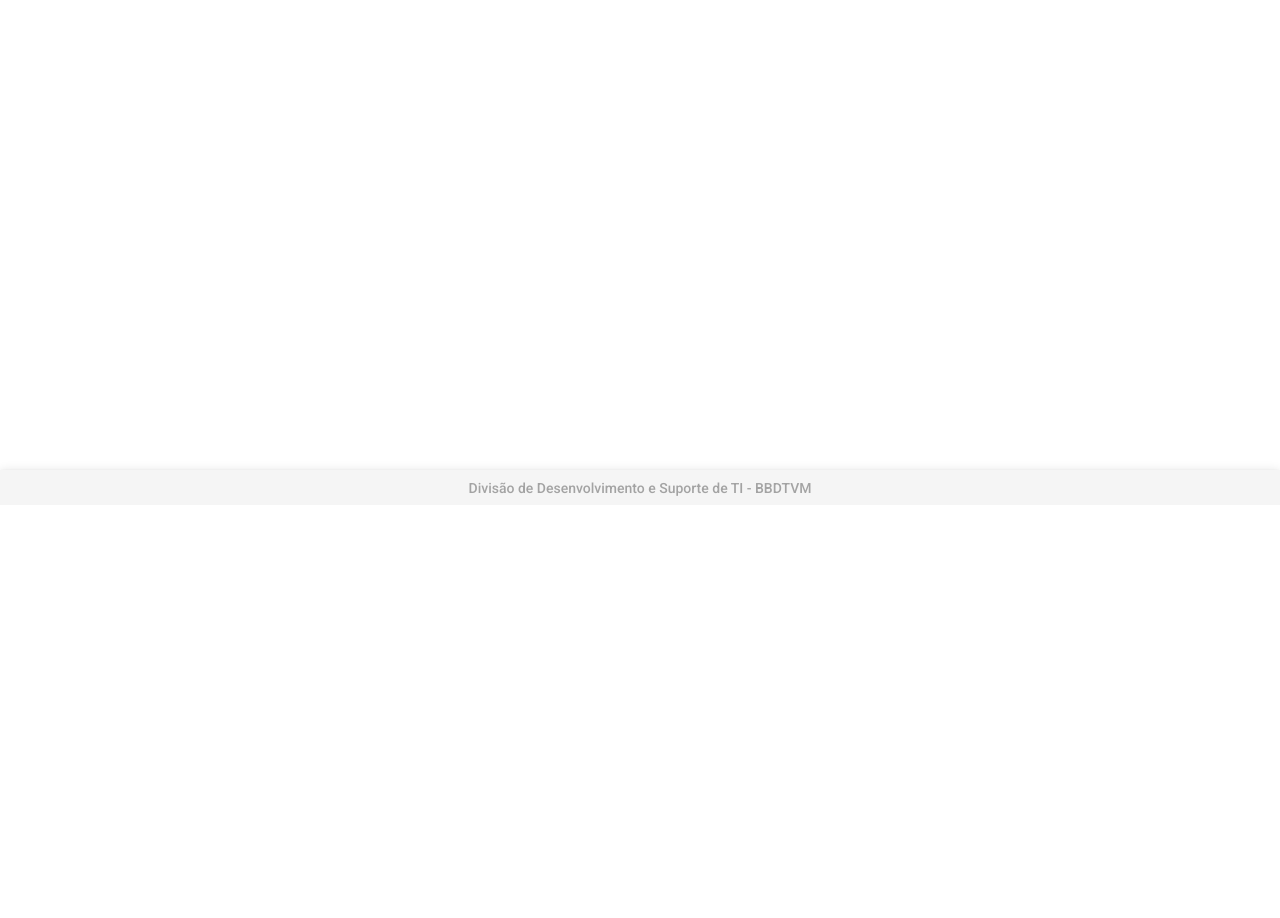
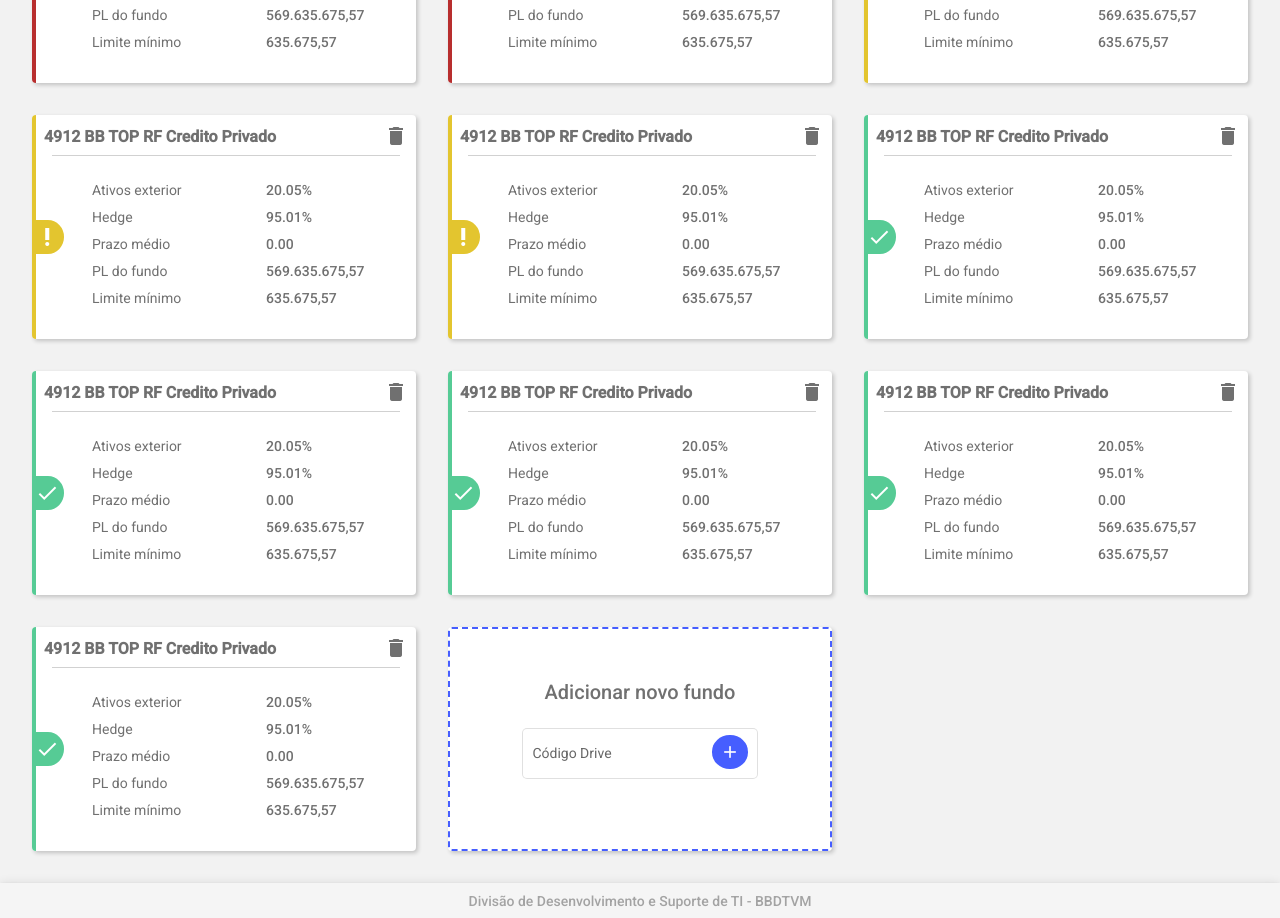
Before and after one commit to JorgeRBAlmeida/fund-management-angular, an Angular app: page / in a window 1280 px wide. Shown: the part 295-1213 px from the top of the page. Before the commit the page ends 800 px from the top, so only its background shows below. Built offline with nearby package versions, Linux system fonts and the light colour scheme.

Commit message:
pagina de exibição de fundos

```diff
--- /dev/null
+++ b/src/app/fundos/fundo-card/fundo-card.component.html
@@ -0,0 +1,33 @@
+<div class="card">
+  <div [ngClass]="{'card__status--std' : status == 'check',
+                  'card__status--alert' : status == 'priority_high',
+                  'card__status--warn' : status == 'clear'}">
+  &nbsp;</div>
+  <h3 class="card__title">4912 BB TOP RF Credito Privado</h3>
+  <button mat-icon-button
+          matTooltip="Remover Fundo"
+          matTooltipPosition="above"
+          aria-label="Botão para excluir card" class="card__icon-del">
+    <mat-icon class="icon--delete">delete</mat-icon>
+  </button>
+  <div class="card__divider">&nbsp;</div>
+
+  <div class="card__body">
+    <div class="item--1">Ativos exterior</div>
+    <div class="item--2">Hedge</div>
+    <div class="item--3">Prazo médio</div>
+    <div class="item--4">PL do fundo</div>
+    <div class="item--5">Limite mínimo</div>
+
+    <div class="value--1">20.05%</div>
+    <div class="value--2">95.01%</div>
+    <div class="value--3">0.00</div>
+    <div class="value--4">569.635.675,57</div>
+    <div class="value--5">635.675,57</div>
+  </div>
+  <div [ngClass]="{'card__status--std--icon--std' : status == 'check',
+                  'card__status--alert--icon--alert' : status == 'priority_high',
+                  'card__status--warn--icon--warn' : status == 'clear'}">
+    <mat-icon>{{ status }}</mat-icon>
+  </div>
+</div>
--- /dev/null
+++ b/src/app/fundos/fundo-card/fundo-card.component.scss
@@ -0,0 +1,126 @@
+$base-color: #465eff;
+$standard-color:#56cb95;
+$alert-color: #e3c52f;
+$warning-color: #b82e2e;
+
+.card {
+  display: grid;
+  background-color: #fff;
+  border-radius: 0.25rem;
+  box-shadow: 2px 2px 4px rgba($color: #000000, $alpha: 0.2);
+  height: 14rem;
+  overflow: hidden;
+  cursor: pointer;
+  position: relative;
+  transition: all .2s;
+
+  grid-template-areas:
+    "a ti ti"
+    "a di di"
+    "a b0 b0"
+    "a b0 b0"
+    "a b0 b0"
+    "a b0 b0"
+    "a b0 b0";
+
+  grid-template-columns: 4px 1fr 1fr;
+  grid-template-rows: auto 1px repeat(5, 1fr);
+
+  &__body {
+    display: grid;
+    padding: 1.5rem;
+    grid-area: b0;
+    grid-template-areas:
+    "i1 v1"
+    "i2 v2"
+    "i3 v3"
+    "i4 v4"
+    "i5 v5";
+    grid-template-columns: repeat(2, 1fr);
+    grid-template-rows: repeat(5, 1fr);
+
+    @for $i from 1 through 5 {
+      .item--#{$i} {
+        grid-area: i#{$i};
+        margin-left: 2rem;
+      }
+    }
+
+    @for $j from 1 through 5 {
+      .value--#{$j} {
+        grid-area: v#{$j};
+        margin-left: 2.5rem;
+        font-weight: 500;
+      }
+    }
+  }
+
+  &:hover {
+    //border: 2px solid #707070;
+    transform: translate(-2px, -2px);
+    box-shadow: 4px 4px 16px rgba($color: #000000, $alpha: 0.15);
+    color: $base-color;
+  }
+
+  &__status--std {
+    grid-area: a;
+    background-color: $standard-color;
+
+    &--icon--std {
+      position: absolute;
+      top: 47%;
+      background-color: $standard-color;
+      color: #fff;
+      border-radius: 0 50% 50% 0;
+      padding: 0.3rem 0.3rem 0 0.2rem;
+    }
+  }
+
+  &__status--alert {
+    grid-area: a;
+    background-color: $alert-color;
+
+    &--icon--alert {
+      position: absolute;
+      top: 47%;
+      background-color: $alert-color;
+      color: #fff;
+      border-radius: 0 50% 50% 0;
+      padding: 0.3rem 0.3rem 0 0.2rem;
+    }
+  }
+
+  &__status--warn {
+    grid-area: a;
+    background-color: $warning-color;
+
+    &--icon--warn {
+      position: absolute;
+      top: 47%;
+      background-color: $warning-color;
+      color: #fff;
+      border-radius: 0 50% 50% 0;
+      padding: 0.3rem 0.3rem 0 0.2rem;
+    }
+  }
+
+  &__title {
+    grid-area: ti;
+    font-weight: 700;
+    margin: 0.5rem 0 0 0.5rem;
+  }
+  &__icon-del {
+    grid-area: ti;
+    margin-left: auto;
+  }
+
+  &__icon-del:hover {
+    color: #000000;
+  }
+
+  &__divider {
+    grid-area: di;
+    background-color: #d1d1d1;
+    margin: 0 1rem 0 1rem;
+  }
+}
--- /dev/null
+++ b/src/app/fundos/fundo-card/fundo-card.component.ts
@@ -0,0 +1,16 @@
+import { Component, Input, OnInit } from '@angular/core';
+
+@Component({
+  selector: 'app-fundo-card',
+  templateUrl: './fundo-card.component.html',
+  styleUrls: ['./fundo-card.component.scss']
+})
+export class FundoCardComponent implements OnInit {
+
+  @Input() status: 'check' | 'priority_high' | 'clear' = 'check';
+  constructor() { }
+
+  ngOnInit(): void {
+  }
+
+}
--- a/src/app/fundos/fundos.component.html
+++ b/src/app/fundos/fundos.component.html
@@ -1,3 +1,25 @@
+<h1 class="title">Fundo Atuais</h1>
 <section class="fundos">
-  <h1 class="title">Fundo Atuais</h1>
+
+    <app-fundo-card status="clear"></app-fundo-card>
+    <app-fundo-card status="clear"></app-fundo-card>
+    <app-fundo-card status="priority_high"></app-fundo-card>
+    <app-fundo-card status="priority_high"></app-fundo-card>
+    <app-fundo-card status="priority_high"></app-fundo-card>
+    <app-fundo-card status="check"></app-fundo-card>
+    <app-fundo-card status="check"></app-fundo-card>
+    <app-fundo-card status="check"></app-fundo-card>
+    <app-fundo-card status="check"></app-fundo-card>
+    <app-fundo-card status="check"></app-fundo-card>
+
+  <div class="card card__add">
+    <h2>Adicionar novo fundo</h2>
+    <mat-form-field appearance="outline">
+      <mat-label>Código Drive</mat-label>
+      <input matInput>
+      <button matSuffix class="btn__input" color="primary" aria-label="Botão para adicionar um novo fundo">
+        <mat-icon>add</mat-icon>
+      </button>
+    </mat-form-field>
+  </div>
 </section>
--- a/src/app/fundos/fundos.component.scss
+++ b/src/app/fundos/fundos.component.scss
@@ -1,8 +1,48 @@
+$base-color: #465eff;
+
 .fundos {
   padding: 2rem;
+  display: grid;
+  gap: 2rem;
+  grid-template-columns: repeat(auto-fit, minmax(24rem, 1fr));
+  grid-auto-rows: 14rem;
 }
 
+.card {
+  background-color: #fff;
+  border-radius: 0.25rem;
+  box-shadow: 2px 2px 4px rgba($color: #000000, $alpha: 0.2);
+  display: flex;
+  flex-direction: column;
+  justify-content: center;
+  align-items: center;
+
+  &__add {
+    font-weight: 700;
+    border: 2px dashed #465eff;
+  }
+}
+
+.btn__input {
+  appearance: none;
+  background-color: #465eff;
+  color: #fff;
+  border: none;
+  border-radius: 50%;
+  padding:  0.35rem 0.35rem 0.25rem 0.35rem;
+  margin: 0;
+  transition: all .2s;
+  cursor: pointer;
+
+  &:hover {
+    background-color: #2031ff;
+    transform: rotate(90deg);
+  }
+}
+
+
 .title {
-  font-weight: 500;
-  color: #707070;
+  padding: 2rem 0 0 2rem;
+  font-weight: 700;
+  margin-bottom: -6px;
 }
--- a/src/app/shared/header/header.component.scss
+++ b/src/app/shared/header/header.component.scss
@@ -27,7 +27,6 @@
       display: flex;
       flex-direction: column;
       align-items: flex-end;
-      //background-color: #dd0000;
       margin: 1rem 0 1rem 0;
 
       & > * {
@@ -36,14 +35,12 @@
 
       &--id {
         font-size: 1rem;
-        //background-color: #ad0606;
       }
 
       &--name {
         display: inline-block;
         font-size: 0.7rem;
         font-weight: 300;
-        //background-color: #870404;
       }
     }
 
@@ -65,7 +62,6 @@
     &__text {
       display: flex;
       align-items: center;
-      //background-color: #dd0000;
       margin: 0 2rem 0 0;
       line-height: 100%;
       font-size: 1.3rem;
--- a/src/styles.scss
+++ b/src/styles.scss
@@ -122,15 +122,10 @@ $custom-theme: mat-light-theme(
 
 @include angular-material-theme($custom-theme);
 
-html,
-body {
-  height: 100%;
-}
-
+html, body { min-height: 100%; }
 body {
   margin: 0;
   font-family: Roboto, "Helvetica Neue", sans-serif;
+  color: #707070;
+  background-color: hsl(0, 0%, 95%);
 }
-
-html, body { height: 100%; }
-body { margin: 0; font-family: Roboto, "Helvetica Neue", sans-serif; }
```
Also changed, not shown: src/app/fundos/fundos.module.ts (+15 -1 lines), 1 other file (tests, documents, lock files or other folders).
